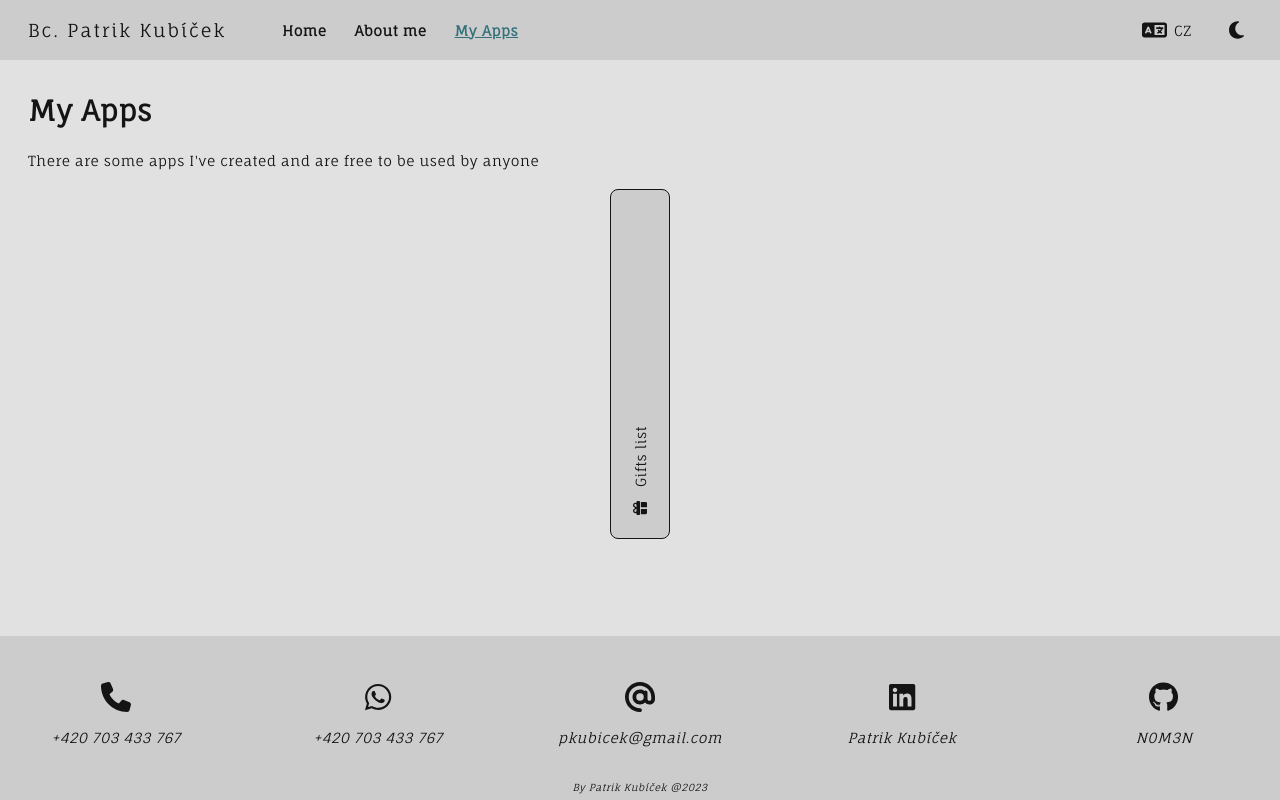
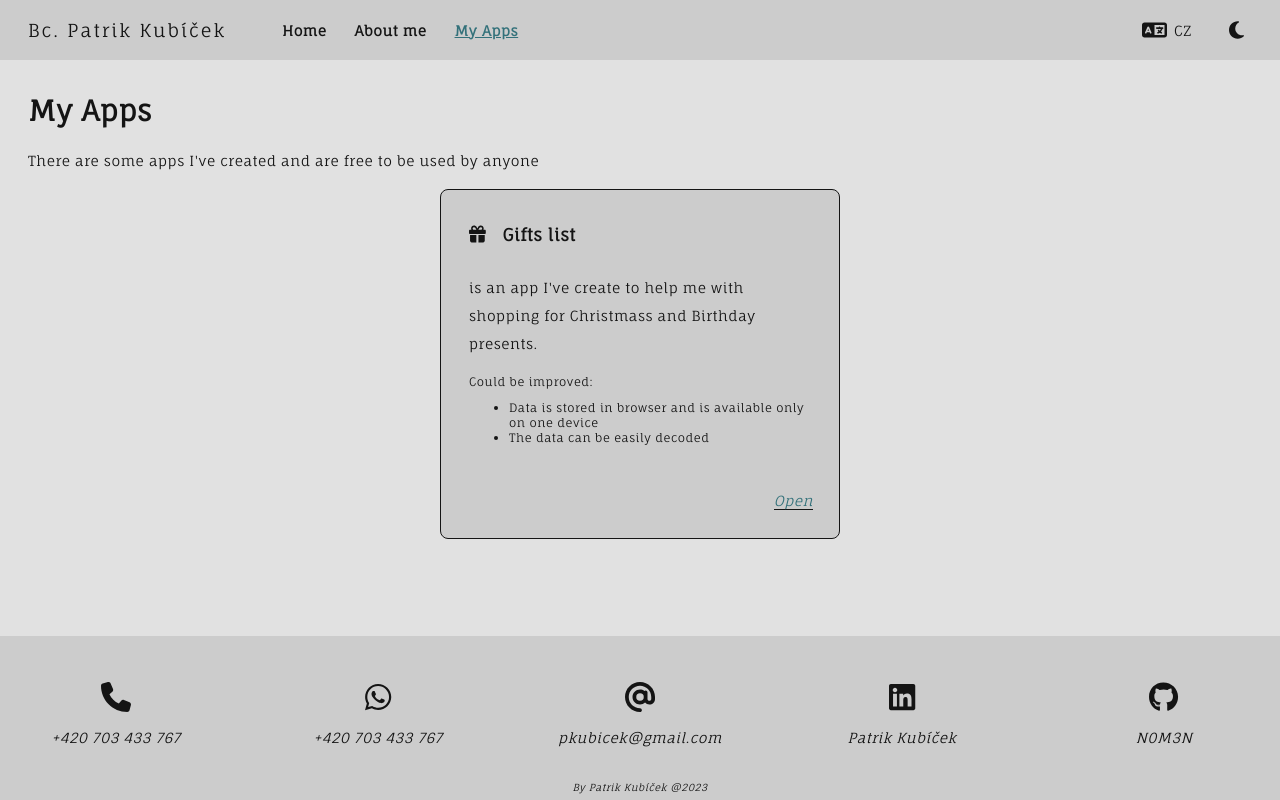
Before and after one commit to N0M3N/patrik-kubicek-2, an Angular app in the folder patrik-kubicek/: page /apps in a window 1280 px wide. Built offline with nearby package versions, Linux system fonts and the light colour scheme.

Commit message:
open app

```diff
--- a/patrik-kubicek/src/app/pages/apps/apps.component.html
+++ b/patrik-kubicek/src/app/pages/apps/apps.component.html
@@ -2,7 +2,7 @@
 <p>{{ 'myApps_main' | localize }}</p>
 
 <app-cards>
-  <app-card>
+  <app-card [opened]="true">
     <span title class="app-title">
       <fa-icon [icon]="faGift" />
       {{ 'gifts-list' | localize }}
```
